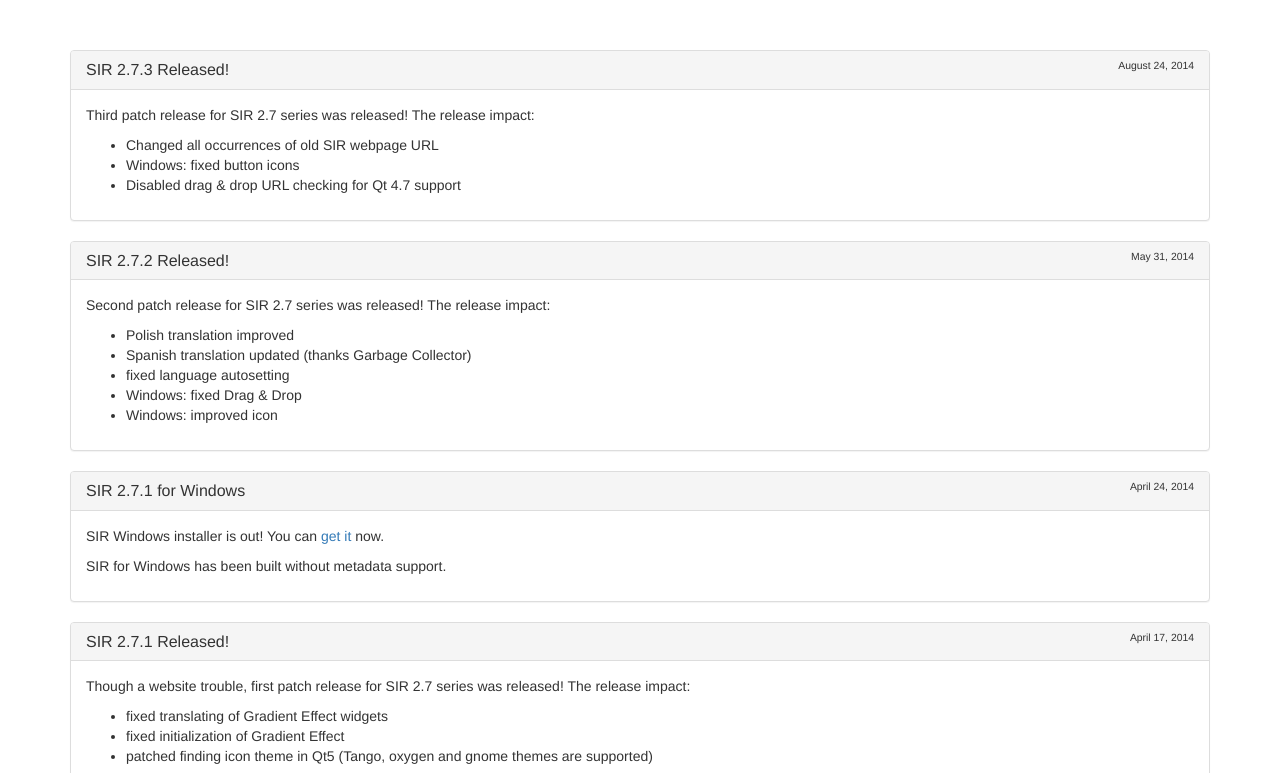
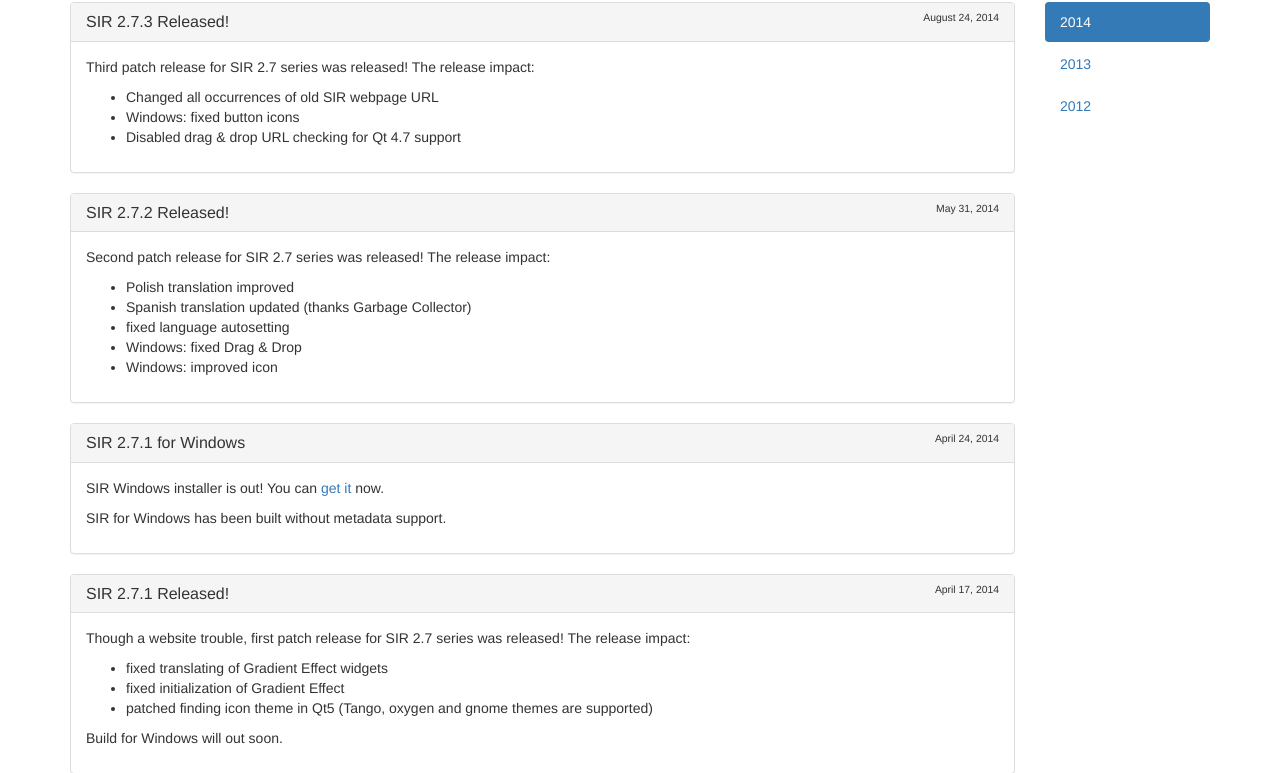
Before and after one commit to marek629/SIR, a plain HTML site: page blog.html in a window 1280 px wide. Shown: the part 70-843 px from the top of the page. Drawn offline with nearby package versions, Linux system fonts and the light colour scheme.

Commit message:
Year sorting of entries added in blog.

```diff
--- a/blog.html
+++ b/blog.html
@@ -11,14 +11,13 @@
 
         <link rel="stylesheet" href="http://netdna.bootstrapcdn.com/bootstrap/3.1.1/css/bootstrap.min.css">
 
-        <link rel="stylesheet" href="sir.css">
+        <!--<link rel="stylesheet" href="sir.css">-->
         <link rel="icon" href="sir-32x32.png">
     </head>
 
     <body>
-        <div class="container" style="margin-top: 20px; margin-bottom: 5px;">
-            <div class="row">
 
+        <nav class="navbar navbar-default" role="navigation">
             <div class="navbar-header">
                 <button type="button" class="navbar-toggle" data-toggle="collapse" data-target=".navbar-collapse">
                     <span class="sr-only">Toggle navigation</span>
@@ -29,26 +28,36 @@
                 <a class="navbar-brand" href="index.html">SIR <small>Simple Image Resizer</small></a>
             </div>
             <div class="collapse navbar-collapse">
-                    <ul class="nav navbar-nav navbar-right">
+                <ul class="nav navbar-nav navbar-left">
+                    <li class="active"><a href="blog.html">Blog</a></li>
                     <li><a href="download.html">Download</a></li>
                     <li><a href="screenshots.html">Screenshots</a></li>
                     <li><a href="about.html">About</a></li>
                 </ul>
             </div>
+        </nav>
 
-                <div class="col-sm-12">
-                    <div id="content" />
+        <div class="container" style="margin-top: 20px; margin-bottom: 5px;">
+            <div class="row">
+
+                <div class="col-sm-10">
+                    <div id="content"></div>
                 </div>
 
+                <div class="col-sm-2">
+                    <ul class="nav nav-pills nav-stacked" id="menu-box" />
+                </div>
 
             </div>
-            <span class='glyphicon glyphicon-copyright-mark' /> 2014 Marek Jędryka @ <a href='https://www.techmetria.pl'>Techmetria</a>
+            <p class="text-center">
+                <span class="glyphicon glyphicon-copyright-mark" /> 2014 Marek Jędryka @ <a href="https://www.techmetria.pl">Techmetria</a>
+            <p>
         </div>
 
         <script src="https://ajax.googleapis.com/ajax/libs/jquery/1.11.0/jquery.min.js"></script>
         <script src="http://netdna.bootstrapcdn.com/bootstrap/3.1.1/js/bootstrap.min.js"></script>
 
-        <!--<script src="lib/jquery.pathchange.js"></script>-->
+        <script src="lib/jquery.pathchange.js"></script>
 
         <script src="blog.js"></script>
         <script src="sir.js"></script>
--- a/sir.css
+++ b/sir.css
@@ -11,7 +11,7 @@
     text-align: left;
 }
 
-entry-date {
+.entry-date {
     background-color: red;
     color: red;
 }
--- a/sir.js
+++ b/sir.js
@@ -2,9 +2,7 @@
     return b.date.valueOf() - a.date.valueOf();
 };
 
-var showBlog = function() {
-    $('#content').empty();
-    $.each(blogList, function(i, entry) {
+var getEntryPage = function(entry) {
     $.ajax({
         type: 'GET',
         async: false,
@@ -16,11 +14,46 @@
                 monthName[entry.date.getMonth()] + ' ' + entry.date.getDate() + ', ' + entry.date.getFullYear());
         }
     });
+};
+
+var showBlog = function() {
+    $('#content').empty();
+
+    var yearArray = new Array();
+    var activeYear = 0;
+
+    var hash = window.location.hash.replace('#', '');
+    if (hash.length == 0)
+        activeYear = blogList[0].date.getFullYear();
+    else {
+        var int = parseInt(hash);
+        if (isNaN(int))
+            activeYear = blogList[0].date.getFullYear();
+        else
+            activeYear = int;
+    }
+
+    $.each(blogList, function(i, entry) {
+        var year = entry.date.getFullYear();
+
+        if ($.inArray(year, yearArray) < 0) {
+            yearArray.push(year);
+            $('#menu-box').append(
+                '<li>' +
+                    '<a href="#' + year + '">' + year + '</a>' +
+                '</li>'
+            );
+        }
+
+        if (year == activeYear)
+            getEntryPage(entry);
     });
+
+    $('#menu-box li:contains("' + activeYear + '")').first().addClass('active');
 };
 
 $().ready( function() {
-//    $.pathchange.init();
+    $.pathchange.init();
 
     blogList.sort(compareBlogEntry);
 
@@ -28,11 +61,8 @@
     showBlog();
 });
 
-// $(window).bind('pathchange', function() {
-//     var hash = window.location.hash;
-//     if (hash.length < 2)
-//         hash = '#home';
-//
-//     $('#content').empty();
-//     selectPage(hash);
-// });
+$(window).bind('pathchange', function() {
+    $('#content').empty();
+    $('#menu-box').empty();
+    showBlog();
+});
```
Lines whose indentation alone changed are shown as unchanged.
